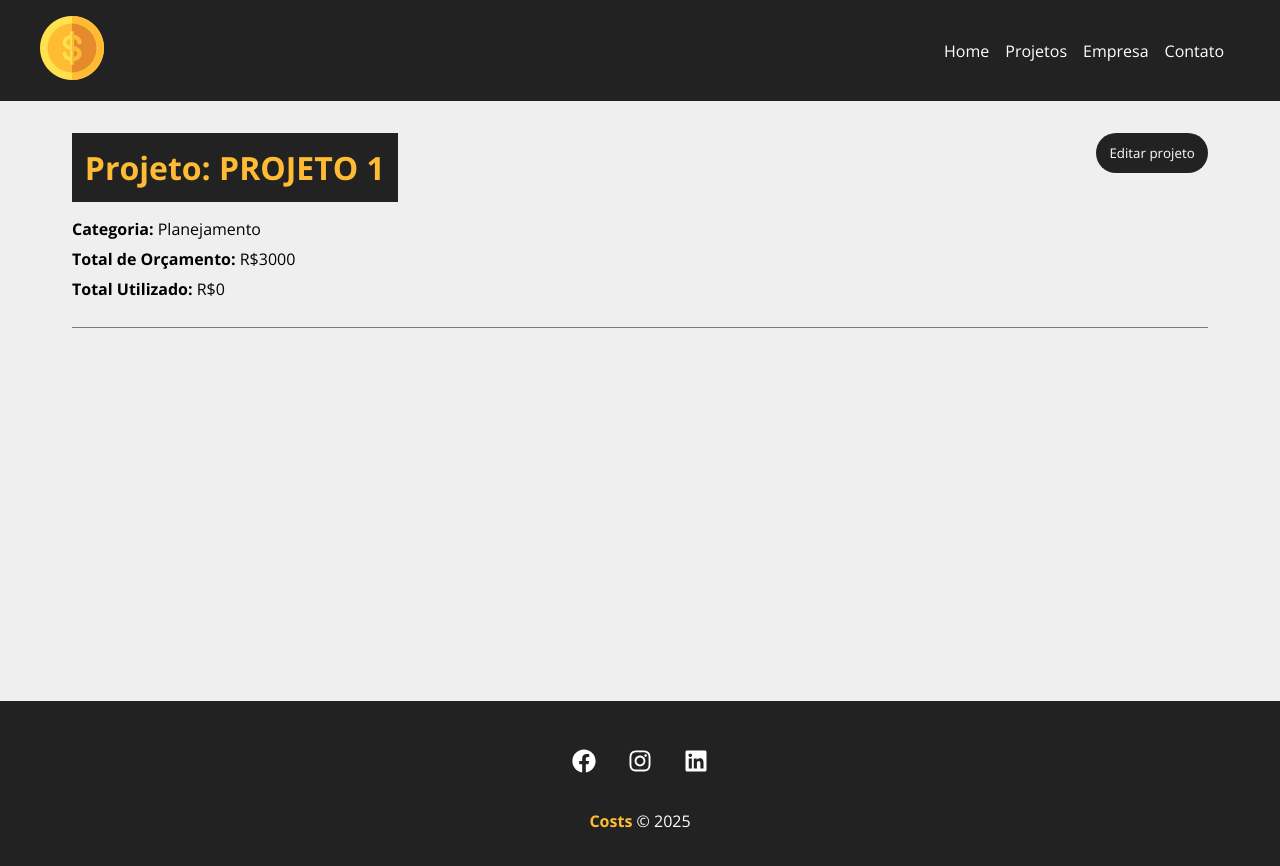
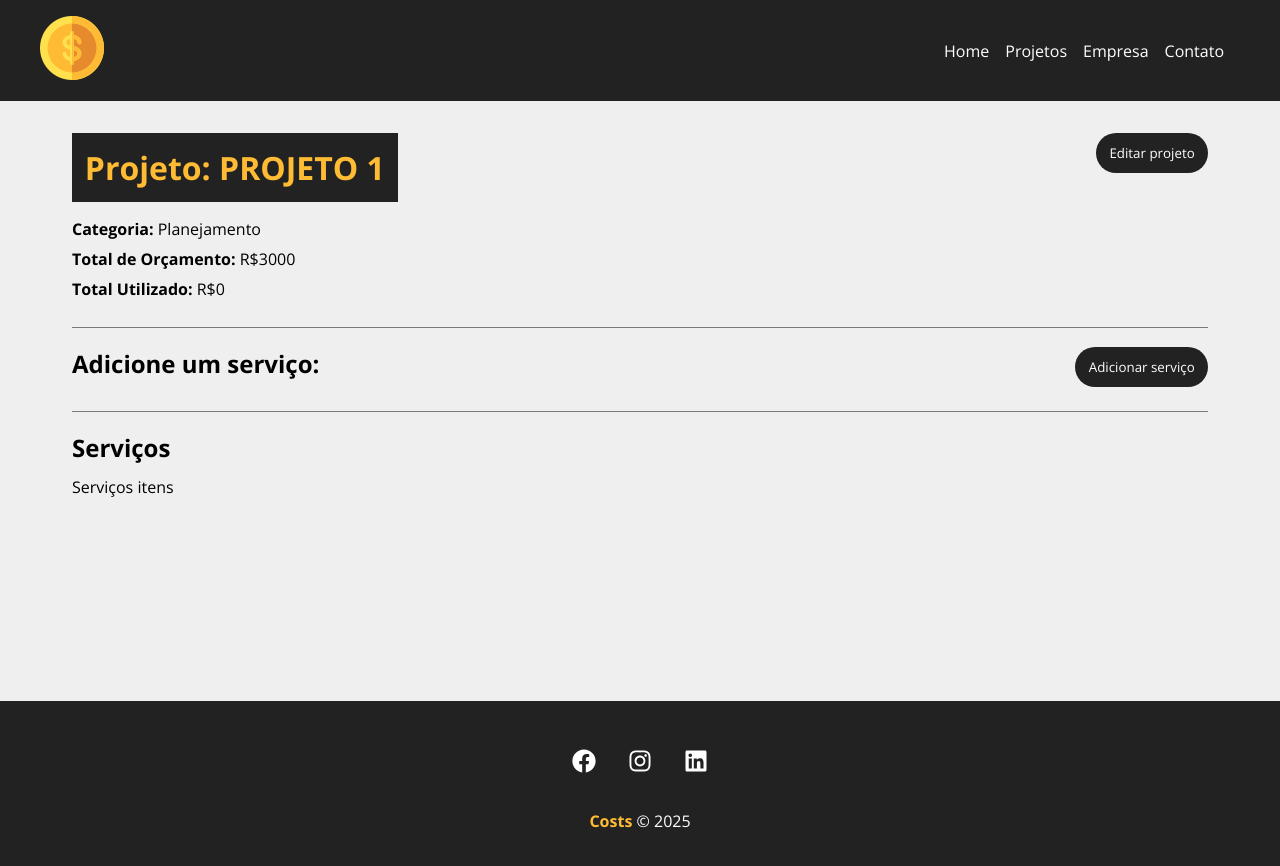
Before and after one commit to AlanGabHahn/costs, a React (Create React App) app: page /project/1 in a window 1280 px wide. Shown: the top 866 px of the page. Built offline with nearby package versions, Linux system fonts and the light colour scheme; data requests are answered from the project's data file.

Commit message:
Criando área de serviços

```diff
--- a/db.json
+++ b/db.json
@@ -14,7 +14,7 @@
     {
       "id": "4601",
       "name": "peixe grande",
-      "budget": "1900",
+      "budget": "55",
       "category": {
         "id": "3",
         "name": "Desenvolvimento"
--- a/src/components/pages/Project.js
+++ b/src/components/pages/Project.js
@@ -14,6 +14,7 @@
 
     const [project, setProject] = useState([]);
     const [showProjectForm, setShowProjectForm] = useState(false);
+    const [showServiceForm, setShowServiceForm] = useState(false);
     const [message, setMessage] = useState();
     const [type, setType] = useState();
 
@@ -37,7 +38,13 @@
         setShowProjectForm(!showProjectForm);
     }
 
+    function toggleServiceForm() {
+        setShowServiceForm(!showServiceForm);
+    }
+
     function editPost(project) {
+        setMessage('');
+
         if (project.budget < project.cost) {
             setMessage('O orçamento não pode ser inferior ao custo.');
             setType('error');
@@ -96,6 +103,19 @@
                                 </div>
                             )}
                         </div>
+                        <div className={styles.service_form_container}>
+                            <h2>Adicione um serviço:</h2>
+                            <button onClick={toggleServiceForm} className={styles.btn}>
+                                {!showServiceForm ? 'Adicionar serviço' : 'Fechar'}
+                            </button>
+                            <div className={styles.project_info}>
+                                {showServiceForm && <div>Formulário do serviço</div>}
+                            </div>
+                        </div>
+                        <h2>Serviços</h2>
+                        <Container customClass="start">
+                            <p>Serviços itens</p>
+                        </Container>
                     </Container>
                 </div>
             ) : (
```
